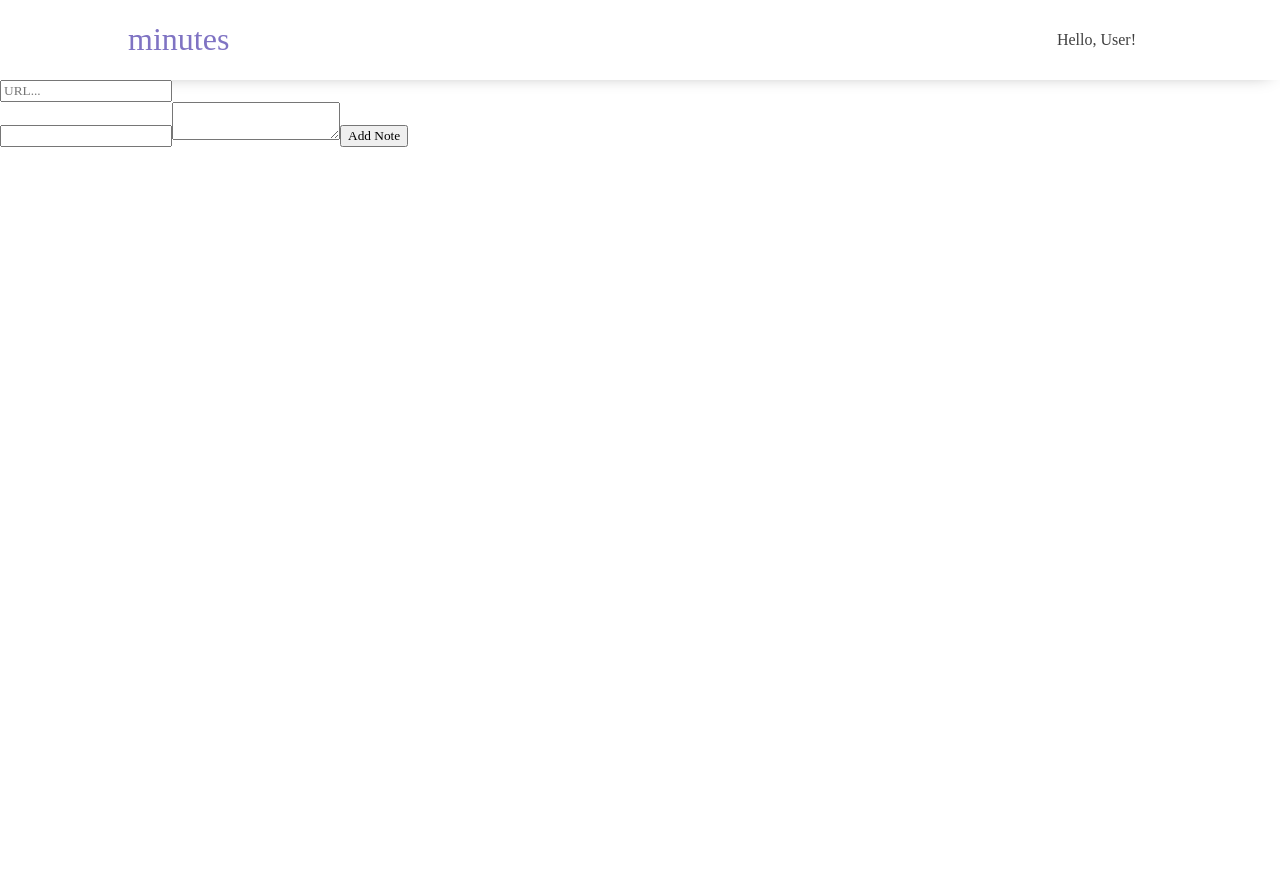
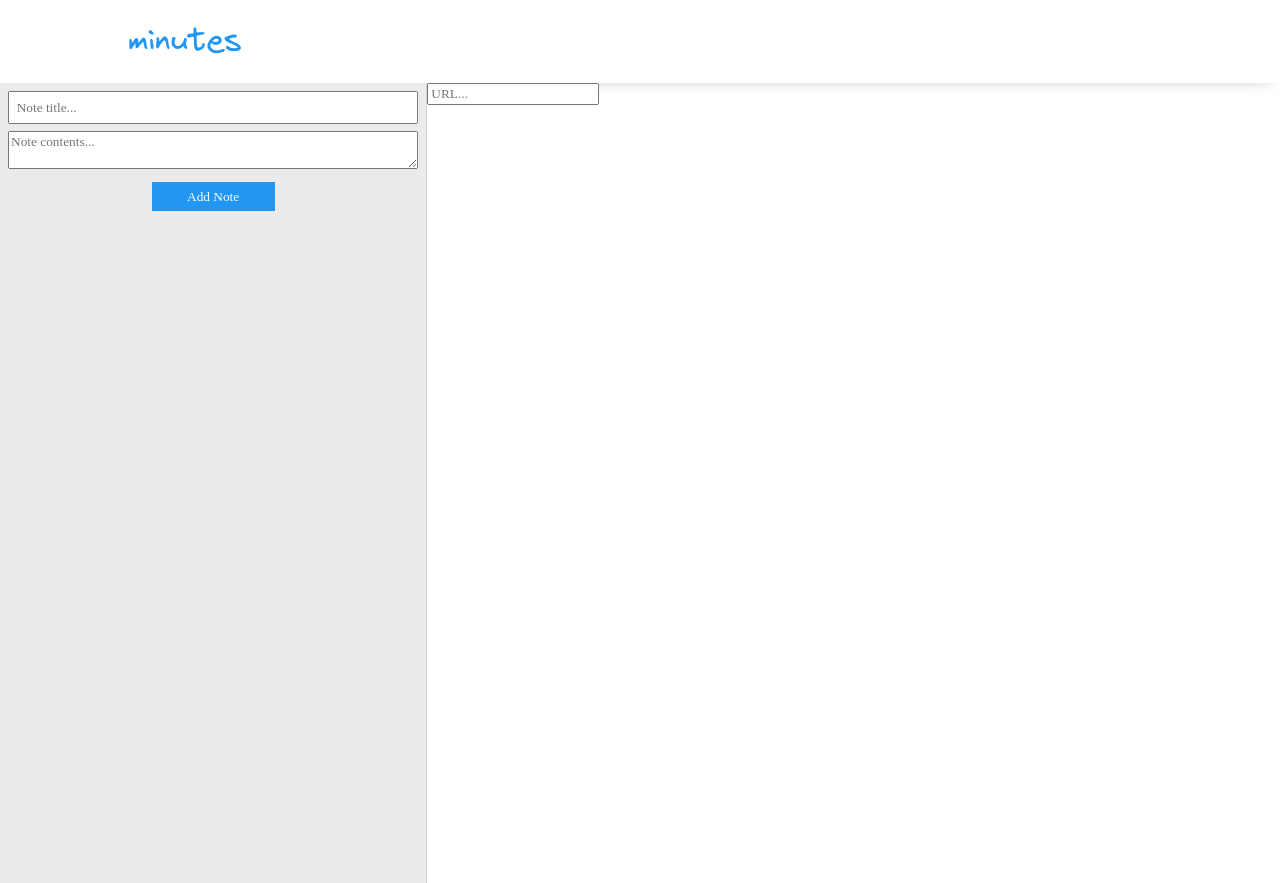
Before and after one commit to FTRI-9-YC/Minutes, a React app: page / in a window 1280 px wide. Before the commit the page ends 800 px from the top, so only its background shows below. Built offline with nearby package versions, Linux system fonts and the light colour scheme.

Commit message:
Flexbox styles

```diff
--- a/client/App.tsx
+++ b/client/App.tsx
@@ -3,5 +3,5 @@ import './stylesheets/styles.scss';
 import NotePage from "./components/NotePage/NotePage";
 
 export default function App() {
-  return <div><NotePage /></div>;
+  return <NotePage />;
 }
--- a/client/components/NotePage/AddNoteSection.tsx
+++ b/client/components/NotePage/AddNoteSection.tsx
@@ -48,6 +48,8 @@ export default function AddNoteSection({ handleNoteInput, youtubeLink, time, con
       <input
         className="inputNoteTitle"
         onChange={(e: any) => handleTitle(e.target.value)}
+        placeholder='Note title...'
+        type="text"
       />
       {/* <textarea text={text} onChange={handleChange}/> */}
       <textarea
@@ -56,6 +58,7 @@ export default function AddNoteSection({ handleNoteInput, youtubeLink, time, con
           handleNoteInput(e.target.value);
           // e is our event, t
         }}
+        placeholder='Note contents...'
       />
       <button className="addNoteButton" onClick={handleClick}>
         Add Note
--- a/client/components/NotePage/Note.tsx
+++ b/client/components/NotePage/Note.tsx
@@ -14,8 +14,7 @@ export default function Note ({ title, time, content, _id, deleteNoteHandler }:
   return (
     <section className="individualNote">
       <div className="preview" onClick={() => setHideContent(prev => !prev)}>
-        <p>Title: {title}</p>
-        <p>Time: {time}</p>
+        <p>{title} <span className="time">{time}</span></p>
       </div>
       {!hideContent && <div className="content">
         <p>Content: {content}</p>
--- a/client/components/NotePage/NotePage.tsx
+++ b/client/components/NotePage/NotePage.tsx
@@ -82,15 +82,9 @@ export default function NotePage() {
       }
 
   return (
-    <div>
-      <NavBar />
-      <VideoSection
-        onPlayerReady={onPlayerReady}
-        onPlayerStateChange={onPlayerStateChange}
-        handleInputChange={handleInputChange}
-        id={id}
-        linkInputted={linkInputted}
-      />
+    <>
+    <NavBar />
+    <section className="notepage">
       <SideBar
         handleNoteInput={handleNoteInput}
         youtubeLink={youtubeLink}
@@ -103,6 +97,14 @@ export default function NotePage() {
         deleteNoteHandler={deleteNoteHandler}
 
       />
-    </div>
+      <VideoSection
+        onPlayerReady={onPlayerReady}
+        onPlayerStateChange={onPlayerStateChange}
+        handleInputChange={handleInputChange}
+        id={id}
+        linkInputted={linkInputted}
+      />
+    </section>
+    </>
   );
 }
--- a/client/components/NotePage/NotePrevAccordian.tsx
+++ b/client/components/NotePage/NotePrevAccordian.tsx
@@ -21,5 +21,6 @@ export default function NotePrevAccordian({noteSummary, deleteNoteHandler}: stat
 
     return (
         <div>{notes}</div>
+
     )
 }
--- a/client/components/NotePage/SideBar.tsx
+++ b/client/components/NotePage/SideBar.tsx
@@ -21,7 +21,7 @@ export default function SideBar({ handleNoteInput, youtubeLink, time, content, t
 
 
   return (
-    <div>
+    <section className="sidebar">
       <AddNoteSection
         handleNoteInput={handleNoteInput}
         youtubeLink={youtubeLink}
@@ -35,6 +35,6 @@ export default function SideBar({ handleNoteInput, youtubeLink, time, content, t
       />
       <NotePrevAccordian noteSummary={noteSummary} deleteNoteHandler={deleteNoteHandler} />
 
-    </div>
+    </section>
   );
 }
--- a/client/components/NotePage/VideoSection.tsx
+++ b/client/components/NotePage/VideoSection.tsx
@@ -13,7 +13,7 @@ interface stateChangeProps {
 export default function VideoSection ({ onPlayerReady, onPlayerStateChange, handleInputChange, id, linkInputted }: stateChangeProps){
 
     return (
-        <section>
+        <section className='videosection'>
             <NotesSummary />
             <VideoDisplayBox id={id} handleInputChange={handleInputChange} onPlayerReady={onPlayerReady} onPlayerStateChange={onPlayerStateChange} linkInputted={linkInputted} />
         </section>
--- a/client/stylesheets/styles.scss
+++ b/client/stylesheets/styles.scss
@@ -1,6 +1,11 @@
-:root {
-  $color-blue: rgb(63, 63, 137);
+@font-face {
+  font-family: 'virgil';
+  src: url('../assets/fonts/Virgil.woff2') format('woff2');
 }
+
+$blue: #2196F3;
+$grey: #E0E0E0;
+$white: #FFFFFF;
 
 @mixin no-select {
 	-moz-user-select: none;
@@ -53,6 +58,11 @@ body {
   width: 100%;
   height: 100%;
 	margin: 0;
+	overflow: hidden;
+}
+
+#root {
+  height: 100%;
 }
 
 // Navbar
@@ -75,12 +85,17 @@ header {
   font-size: 1.25rem;
   color: inherit;
   text-decoration: none;
-  color: rgb(127 115 195);
+  color: $blue;
   font-weight: 200;
 }
 .brand-logo-name {
   font-size: 1rem;
+
+  h1 {
+    font-family: 'virgil';
+  }
 }
+
 .main-nav ul {
   display: flex;
   margin: 0;
@@ -89,12 +104,13 @@ header {
 }
 
 .main-nav a {
-  color: #3f3f3f;
+  /* color: #3f3f3f; */
+  color: white;
   text-decoration: none;
   padding: 0 1rem;
 }
 .main-nav a:hover {
-  color: rgb(127 115 195);
+  color: $blue;
 }
 .toggle-button {
   display: none;
@@ -143,3 +159,75 @@ header {
     display: flex;
   }
 }
+
+/* Side bar */
+.sidebar {
+  display: flex;
+  flex-direction: column;
+  align-content: stretch;
+  width: 300px;
+	height: 100%;
+  background: #ebebeb;
+  border-right: 1px solid lightgrey;
+	flex: 1;
+
+  .addNoteSection {
+    display: flex;
+    flex-flow: column nowrap;
+		padding: .5em;
+  }
+}
+
+/* Video Section  container */
+.videosection {
+	flex: 2;
+}
+
+/* Note page container */
+.notepage {
+	display: flex;
+  width: 100%;
+  height: 100%;
+  // border: 5px solid red;
+}
+
+.preview {
+	background-color: $blue;
+	color: $white;
+	padding: .5em;
+	height: 100%;
+
+  * {
+    cursor: pointer;
+  }
+  cursor: pointer;
+}
+
+.content {
+
+}
+
+button {
+	width: 30%;
+	padding: .5em;
+	margin: 1em auto;
+	border: none;
+	background-color: $blue;
+	color: $white;
+}
+
+.textArea {
+	margin-top: .5em;
+}
+
+input[type="text"], textarea {
+  cursor: text;
+}
+
+.inputNoteTitle {
+	padding: .5em;
+}
+
+.time {
+	float: right;
+}
```
Also changed, not shown: client/assets/fonts/Virgil.woff2 (added), 1 other file (tests, documents, lock files or other folders).
